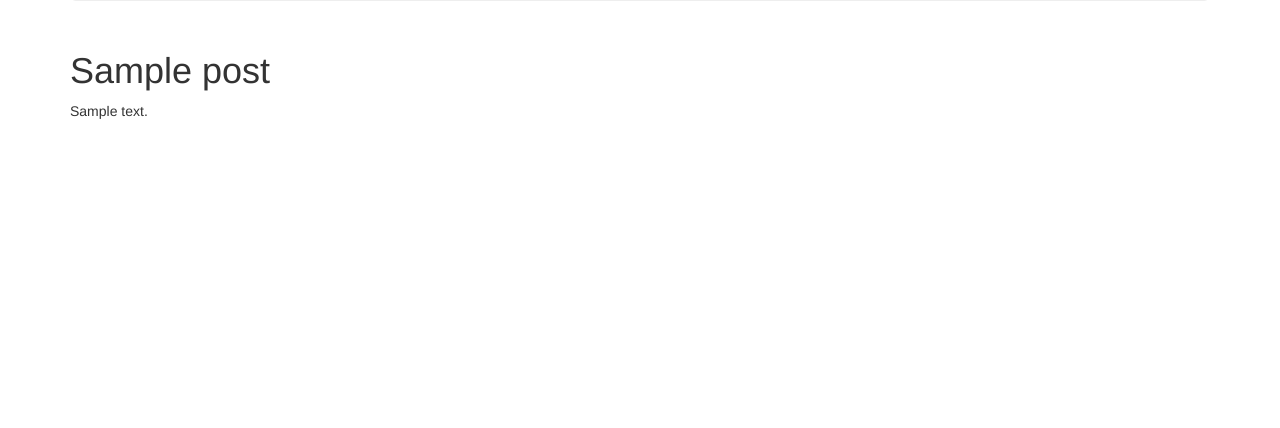
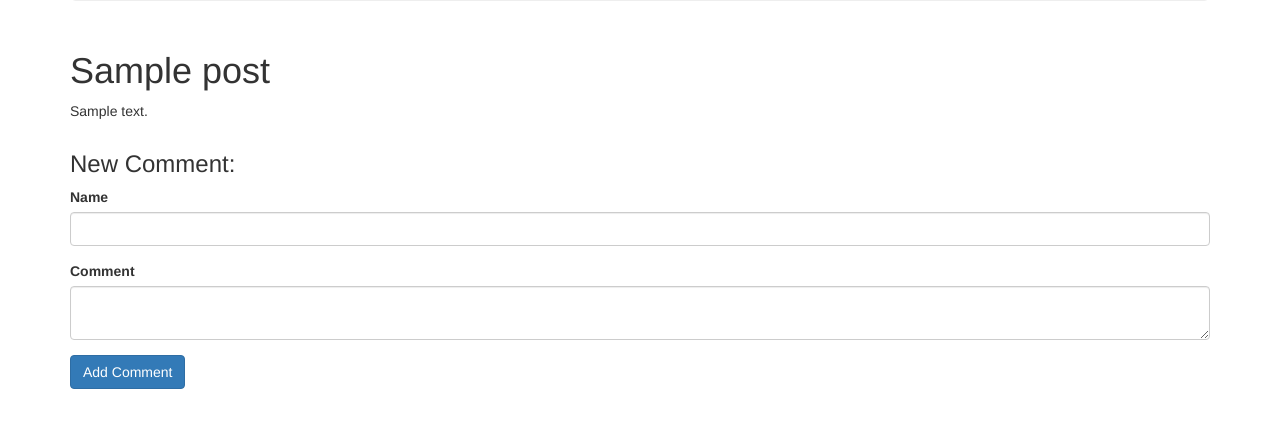
Before and after one commit to lineway/Se7enBlog, a Flask app: template templates/post.html in a window 1280 px wide. Shown: the part 239-667 px from the top of the page. Run offline with Flask 2, Linux system fonts and the light colour scheme; the template is opened without the code that fills it: values that come from a table or form of the project are taken from there, others are empty; tables that the repository leaves empty hold one stand-in row (values such as "Sample post"); some libraries are stand-ins or nearby versions.

Commit message:
增加简单评论模块

```diff
--- a/main.py
+++ b/main.py
@@ -1,6 +1,10 @@
+import datetime
 from flask import Flask, render_template
 from flask_sqlalchemy import SQLAlchemy
 from sqlalchemy import func
+from flask_wtf import FlaskForm
+from wtforms import StringField, TextAreaField
+from wtforms.validators import DataRequired, Length
 
 from config import DevConfig
 
@@ -80,6 +84,11 @@ def siderbar_data():
     return recent, top_tags
 
 
+class CommentForm(FlaskForm):
+    name = StringField('Name', validators=[DataRequired(), Length(max=255)])
+    text = TextAreaField('Comment', validators=[DataRequired()])
+
+
 @app.route('/')
 @app.route('/<int:page>')
 def home(page=1):
@@ -91,8 +100,17 @@ def home(page=1):
     return render_template('home.html', posts=posts, recent=recent, top_taps=top_taps)
 
 
-@app.route('/post/<int:post_id>')
+@app.route('/post/<int:post_id>', methods=['GET', 'POST'])
 def post(post_id):
+    form = CommentForm()
+    if form.validate_on_submit():
+        new_comment = Comment()
+        new_comment.name = form.name.data
+        new_comment.text = form.text.data
+        new_comment.post_id = post_id
+        new_comment.date = datetime.datetime.now()
+        db.session.add(new_comment)
+        db.session.commit()
     post = Post.query.get_or_404(post_id)
     tags = post.tags
     comments = post.comments.order_by(Comment.date.desc()).all()
@@ -101,7 +119,7 @@ def post(post_id):
     return render_template(
         'post.html', post=post,
         tags=tags, comments=comments,
-        recent=recent, top_tags=top_tags
+        recent=recent, top_tags=top_tags, form=form
     )
 
 
@@ -135,5 +153,6 @@ def user(username):
     )
 
 
+
 if __name__ == '__main__':
     app.run()
--- a/templates/post.html
+++ b/templates/post.html
@@ -7,5 +7,30 @@
         <div class="col-lg-12">
             <p>{{ post.text }}</p>
         </div>
+        <div class="col-lg-12">
+            <h3>New Comment:</h3>
+            <form action="{{ url_for('post', post_id=post.id) }}" method="post">
+                {{ form.hidden_tag() }}
+                <div class="form-group">
+                    {{ form.name.label }}
+                    {% if form.name.errors %}
+                        {% for e in form.name.errors %}
+                            <p class="help-block">{{ e }}</p>
+                        {% endfor %}
+                    {% endif %}
+                    {{ form.name(class_='form-control') }}
+                </div>
+                <div class="form-group">
+                    {{ form.text.label }}
+                    {% if form.text.errors %}
+                        {% for e in form.text.errors %}
+                            <p class="help-block">{{ e }}</p>
+                        {% endfor %}
+                    {% endif %}
+                    {{ form.text(class_='form-control') }}
+                </div>
+                <input type="submit" class="btn btn-primary" value="Add Comment">
+            </form>
+        </div>
     </div>
 {% endblock %}
```
